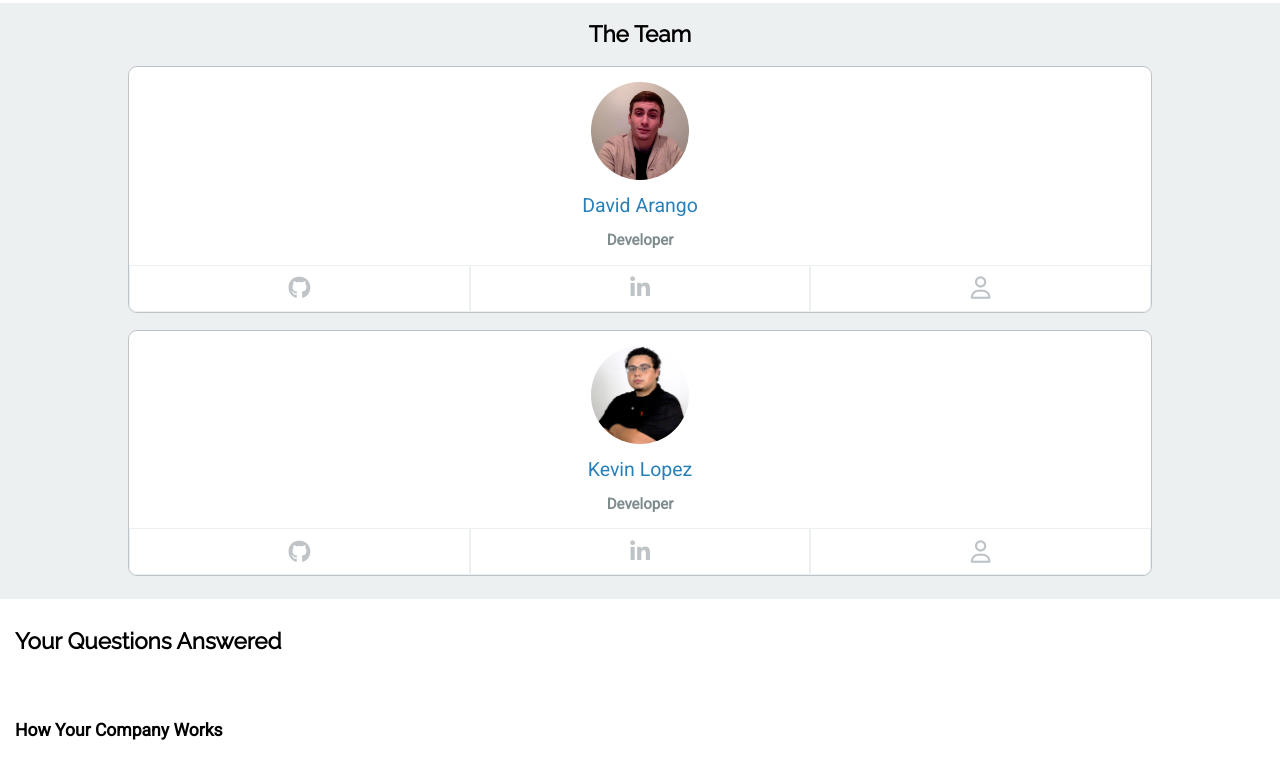
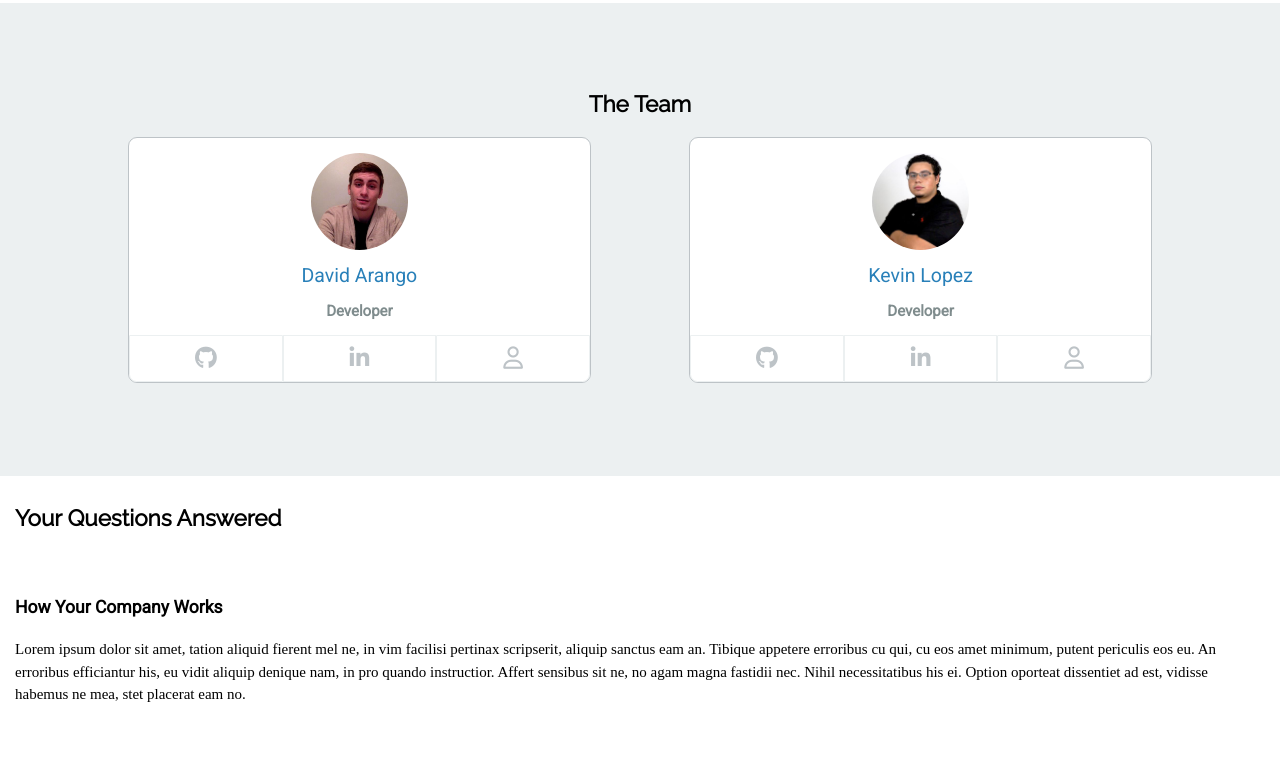
Before and after one commit to arangodavid/Coding-Interphaze, a plain HTML site: page index.html in a window 1280 px wide. Shown: the part 883-1641 px from the top of the page. Drawn offline with nearby package versions, Linux system fonts and the light colour scheme.

Commit message:
Modified section two, from column to a row layout, added height to section two container to center elements on page

```diff
--- a/scss/style.scss
+++ b/scss/style.scss
@@ -454,4 +454,22 @@ body {
 		}
 
 	}
+	// Section Two
+	.section_two {
+		height: 30rem;
+		display: flex;
+		flex-direction: column;
+		justify-content: center;
+		.section_two_header_container {
+
+		}
+		.section_two_dev_container {
+		 flex-direction: row;
+		 height: max-content;
+		}
+	}
+	.section_two_dev {
+		width: 45%;
+		height: max-content;
+	}
 }
```
Also changed, not shown: css/style.css, 1 other file.
